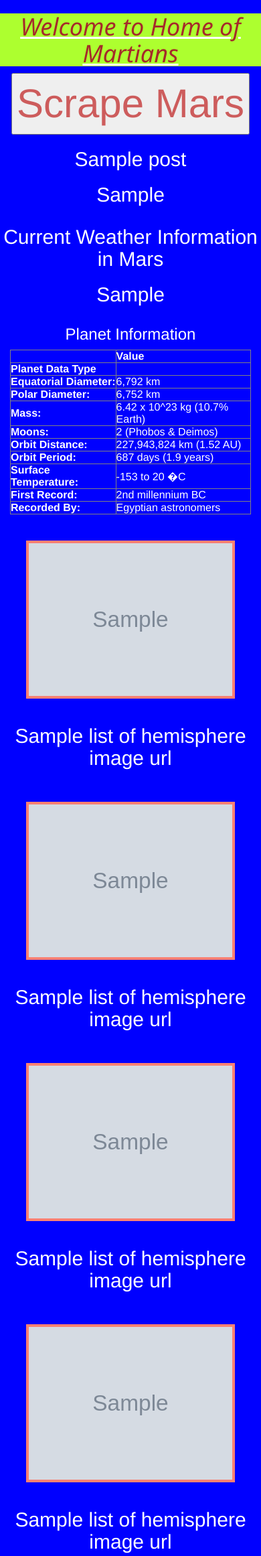
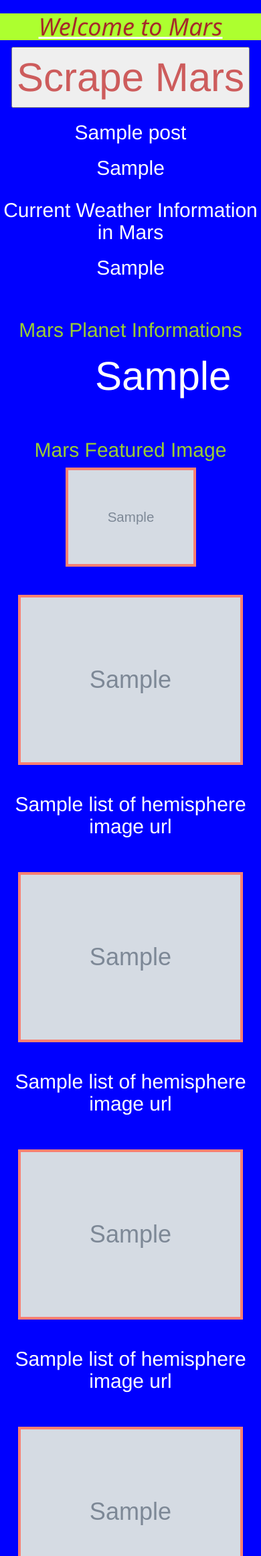
Before and after one commit to sinancengiz/Scripe_Mars, a Flask app: page / in a window 390 px wide. Shown: the top 2323 px of the page at 67% size. Run offline with Flask 2, Linux system fonts and the light colour scheme; grey boxes marked "Sample" are stand-in pictures; a database or web service that is not in the repository returns one stand-in record (values such as "Sample title"); some libraries are stand-ins or nearby versions.

Commit message:
table content and featured image added

```diff
--- a/app.py
+++ b/app.py
@@ -9,6 +9,7 @@ from flask import render_template, redirect
 from flask import Flask
 app = Flask(__name__)
 import requests
+import time as time
 
 # Initialize PyMongo to work with MongoDBs
 client = pymongo.MongoClient('localhost', 27017)
@@ -45,11 +46,18 @@ def scrape():
     soup = BeautifulSoup(html, 'html.parser')
 
     # getting images urls
-    image = soup.find_all('a', class_='button fancybox')
-    featured_image = image[0]["data-fancybox-href"]
+    # image = soup.find_all('a', class_='button fancybox')
+    # featured_image = image[0]["data-fancybox-href"]
+    browser.find_by_id("full_image").click()
+    time.sleep(4)
+    browser.find_link_by_partial_text("more info").click()
+    time.sleep(2)
+    html = browser.html
+    soup = BeautifulSoup(html,"html.parser")
+    featured_image = soup.find("figure", class_="lede").find("img")["src"]
 
     # creating url feastured url
-    featured_image_url = ['https://www.jpl.nasa.gov/spaceimages/?search=&category=Mars' + "/spaceimages/images/mediumsize/PIA14712_ip.jpg"]
+    featured_image_url = 'https://www.jpl.nasa.gov' + featured_image
 
     # url for twitter to get weather data
     url = 'https://twitter.com/marswxreport?lang=en'
@@ -65,15 +73,15 @@ def scrape():
     url = 'http://space-facts.com/mars/'
 
     # getting data to a table
-    tables = pd.read_html(url)
+    tables = pd.read_html(url)[0]
 
     # putting data in pandas data frame and then expoting to html file
-    df = tables[0]
-    df = df.rename({0: 'Planet Data Type', 1: 'Value'}, axis=1).set_index('Planet Data Type')
-    df.to_html("mars_information_table.html")
+
+    df = tables.rename({0: 'Planet Data Type', 1: 'Value'}, axis=1).set_index('Planet Data Type')
+    # df.to_html("mars_information_table.html")
 
     # configuring html table
-    html_table = df.to_html(index=False)
+    html_table = df.to_html()
     html_table = html_table.replace('\n', '')
 
     #url to astrogeology website
--- a/templates/index.html
+++ b/templates/index.html
@@ -35,7 +35,21 @@
 
 		}
 
-	  img{
+		.second_row_headers{
+			color:yellowgreen;
+			margin-top:50px;
+		}
+
+		#information_table{
+			padding-left: 25%;
+
+		}
+
+		#featured_image{
+			width: 50%;
+			border:salmon solid 4px;
+		}
+		.hemisphere_img{
 				width: 80%;
 				margin: 10%;
 				background: white;
@@ -58,7 +72,7 @@
 						<!--These col-md-3 columns go half wide when on a small screen-->
 		<div class="row">
 				<div class="col-sm-6 col-md-6" id="header">
-					<h1>Welcome to Home of Martians</h1>
+					<h1>Welcome to Mars</h1>
 				</div>
 				<div class="col-sm-6 col-md-6" id="scrape_bottun">
 					<button onclick="location.href='http://127.0.0.1:5000/scrape'" type="button" > Scrape Mars  </button>
@@ -71,7 +85,7 @@
 					<div class="information_texts">
 							<h2> {{ mars.News_title }}</h2>
 					</div>
-					<div>
+					<div id="table_div">
 							<h2>{{ mars.News_p }}</h2>
 					</div>
 			</div>
@@ -86,59 +100,19 @@
 			</div>
 
 		</div>
-		<div class="col-xs-12 col-sm-12 col-md-12" >
-				<h3>Planet Information</h3>
-				  <table border="1" class="dataframe" align="center">
-						  <thead>
-							<tr style="text-align: right;">
-							  <th></th>
-							  <th>Value</th>
-							</tr>
-							<tr>
-							  <th>Planet Data Type</th>
-							  <th></th>
-							</tr>
-						  </thead>
-						  <tbody>
-							<tr>
-							  <th>Equatorial Diameter:</th>
-							  <td>6,792 km</td>
-							</tr>
-							<tr>
-							  <th>Polar Diameter:</th>
-							  <td>6,752 km</td>
-							</tr>
-							<tr>
-							  <th>Mass:</th>
-							  <td>6.42 x 10^23 kg (10.7% Earth)</td>
-							</tr>
-							<tr>
-							  <th>Moons:</th>
-							  <td>2 (Phobos &amp; Deimos)</td>
-							</tr>
-							<tr>
-							  <th>Orbit Distance:</th>
-							  <td>227,943,824 km (1.52 AU)</td>
-							</tr>
-							<tr>
-							  <th>Orbit Period:</th>
-							  <td>687 days (1.9 years)</td>
-							</tr>
-							<tr>
-							  <th>Surface Temperature:</th>
-							  <td>-153 to 20 �C</td>
-							</tr>
-							<tr>
-							  <th>First Record:</th>
-							  <td>2nd millennium BC</td>
-							</tr>
-							<tr>
-							  <th>Recorded By:</th>
-							  <td>Egyptian astronomers</td>
-							</tr>
-						  </tbody>
-						</table>
-		</div>
+
+		<div class="row">
+			<div class ="col-xs-12 col-sm-6 col-md-6" id ="table">
+					<h2 class = " second_row_headers" >Mars Planet Informations</h2>
+				<div id="information_table">{{ mars.Html_table | safe }}</div>
+
+			</div>
+
+			<div class ="col-xs-12 col-sm-6 col-md-6">
+				<h2 class = "second_row_headers">Mars Featured Image</h2>
+				<img id= "featured_image" src="{{ mars.Featured_image_url }}"  alt="Mountain View">
+
+			</div>
 
 		<div class="row">
 			<div class ="col-xs-12 col-sm-6 col-md-6">
@@ -169,20 +143,6 @@
 
 			</div>
 
-			<div class="row">
-					<div class ="col-xs-12 col-sm-6 col-md-6">
-						<img class= "hemisphere_img" src="{{ mars.list_of_hemisphere_image_urls[2]['img_url'] }}"  alt="Mountain View">
-						<h2>{{ mars.list_of_hemisphere_image_urls[2]["title"] }}</h2>
-					</div>
-
-					<div class ="col-xs-12 col-sm-6 col-md-6">
-						<img class= "hemisphere_img" src="{{ mars.Featured_image_url[0] }}"  alt="Mountain View">
-						<h2>{{ mars.Featured_image_url[0] }}</h2>
-					</div>
-
-
-				</div>
-
 
 
 </body>
```
Also changed, not shown: 1 other file.
